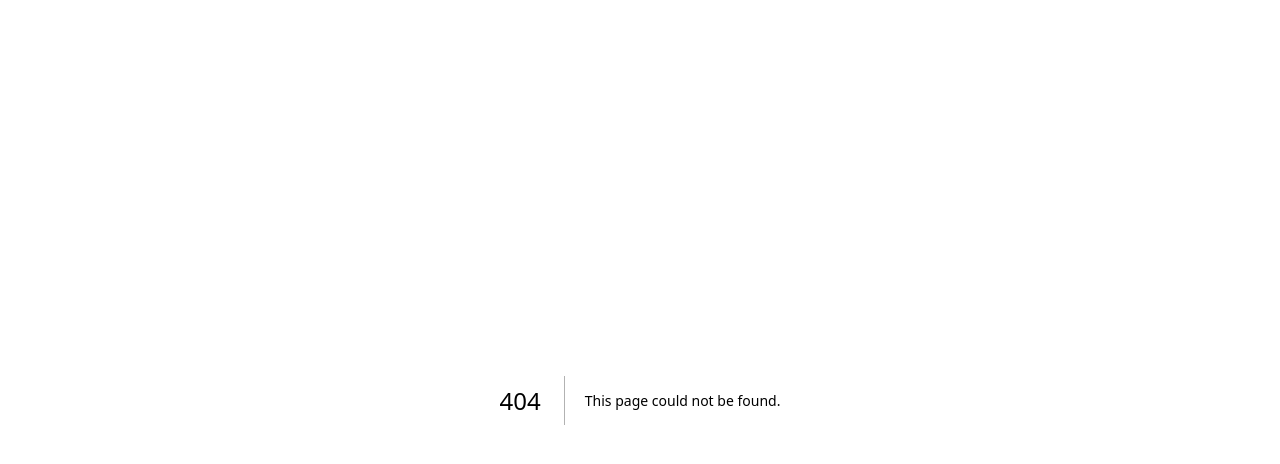
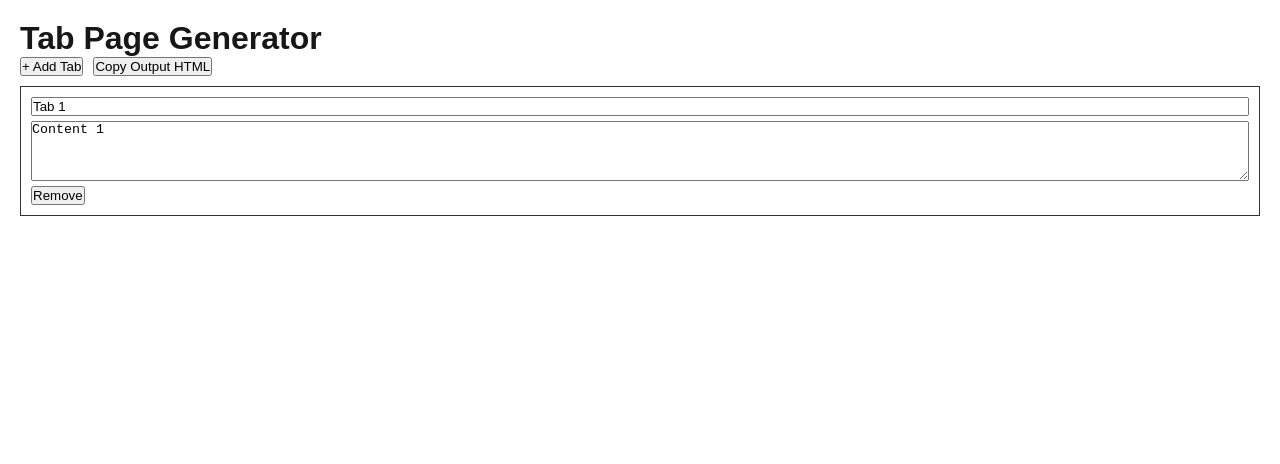
Before and after one commit to Aastha843/Moodle, a Next.js app: page /tabpage in a window 1280 px wide. Before the commit this address had no page. Shown: the top 464 px of the page. Built offline with nearby package versions, Linux system fonts and the light colour scheme.

Commit message:
Final module

```diff
--- a/app/components/Header.tsx
+++ b/app/components/Header.tsx
@@ -18,6 +18,7 @@ export default function Header({ studentNumber }: HeaderProps) {
     { name: 'Escape Room', path: '/escape-room' },
     { name: 'Coding Races', path: '/coding-races' },
     { name: 'Court Room', path: '/court-room' },
+    { name: 'Tabs Page', path: '/tabpage' },
   ];
 
   useEffect(() => {
--- /dev/null
+++ b/app/tabpage/page.tsx
@@ -0,0 +1,83 @@
+'use client';
+import { useState, useEffect } from 'react';
+
+interface Tab {
+  id: number;
+  heading: string;
+  content: string;
+}
+
+export default function TabPage() {
+  const initialTabs = JSON.parse(localStorage.getItem('tabs') ?? '[]');
+  const [tabs, setTabs] = useState<Tab[]>(initialTabs.length ? initialTabs : [{ id: 1, heading: 'Tab 1', content: 'Content 1' }]);
+
+  useEffect(() => {
+    localStorage.setItem('tabs', JSON.stringify(tabs));
+  }, [tabs]);
+
+  const addTab = () => {
+    if (tabs.length >= 15) return;
+    const newTab = { id: Date.now(), heading: `Tab ${tabs.length + 1}`, content: `Content ${tabs.length + 1}` };
+    setTabs([...tabs, newTab]);
+  };
+
+  const removeTab = (id: number) => {
+    setTabs(tabs.filter(tab => tab.id !== id));
+  };
+
+  const updateHeading = (id: number, value: string) => {
+    setTabs(tabs.map(tab => tab.id === id ? { ...tab, heading: value } : tab));
+  };
+
+  const updateContent = (id: number, value: string) => {
+    setTabs(tabs.map(tab => tab.id === id ? { ...tab, content: value } : tab));
+  };
+
+  const generateOutput = () => {
+    const html = `
+<!DOCTYPE html>
+<html>
+<head>
+  <meta charset="UTF-8">
+  <title>Tabs Output</title>
+</head>
+<body>
+  <div style="font-family: Arial, sans-serif;">
+    ${tabs.map(tab => `
+      <div style="border:1px solid #000; margin:10px; padding:10px;">
+        <h2 style="margin:0; padding:5px; background:#ccc;">${tab.heading}</h2>
+        <p style="margin:5px 0; padding:5px;">${tab.content}</p>
+      </div>
+    `).join('')}
+  </div>
+</body>
+</html>
+    `;
+    navigator.clipboard.writeText(html);
+    alert('Output HTML copied to clipboard!');
+  };
+
+  return (
+    <div style={{ padding: '20px' }}>
+      <h1>Tab Page Generator</h1>
+      <button onClick={addTab} style={{ marginRight: '10px' }}>+ Add Tab</button>
+      <button onClick={generateOutput}>Copy Output HTML</button>
+      {tabs.map(tab => (
+        <div key={tab.id} style={{ border: '1px solid #333', margin: '10px 0', padding: '10px' }}>
+          <input
+            type="text"
+            value={tab.heading}
+            onChange={e => updateHeading(tab.id, e.target.value)}
+            style={{ display: 'block', marginBottom: '5px', width: '100%' }}
+          />
+          <textarea
+            value={tab.content}
+            onChange={e => updateContent(tab.id, e.target.value)}
+            style={{ display: 'block', width: '100%', height: '60px' }}
+          />
+          <button onClick={() => removeTab(tab.id)} style={{ marginTop: '5px' }}>Remove</button>
+        </div>
+      ))}
+    </div>
+  );
+}
```
